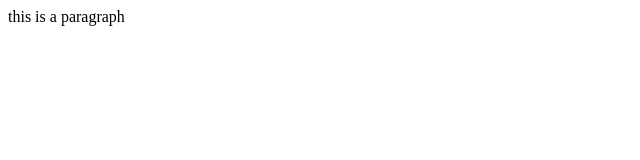
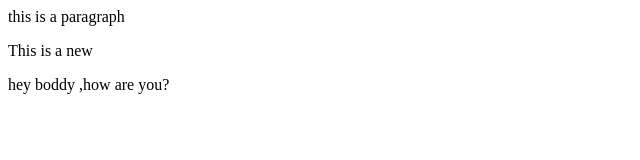
Before and after one commit to jyoti-prakash-hub/Localrepo, a plain HTML site: page index.html in a window 1280 px wide. Shown: the whole page, without its empty margins (0-640 px from the left). Drawn offline with Linux system fonts and the light colour scheme.

Commit message:
this is new

```diff
--- a/index.html
+++ b/index.html
@@ -1 +1,3 @@
 <p> this is a paragraph</p>
+<p> This  is a new</p>
+<div>hey boddy ,how are you?</div>
```
